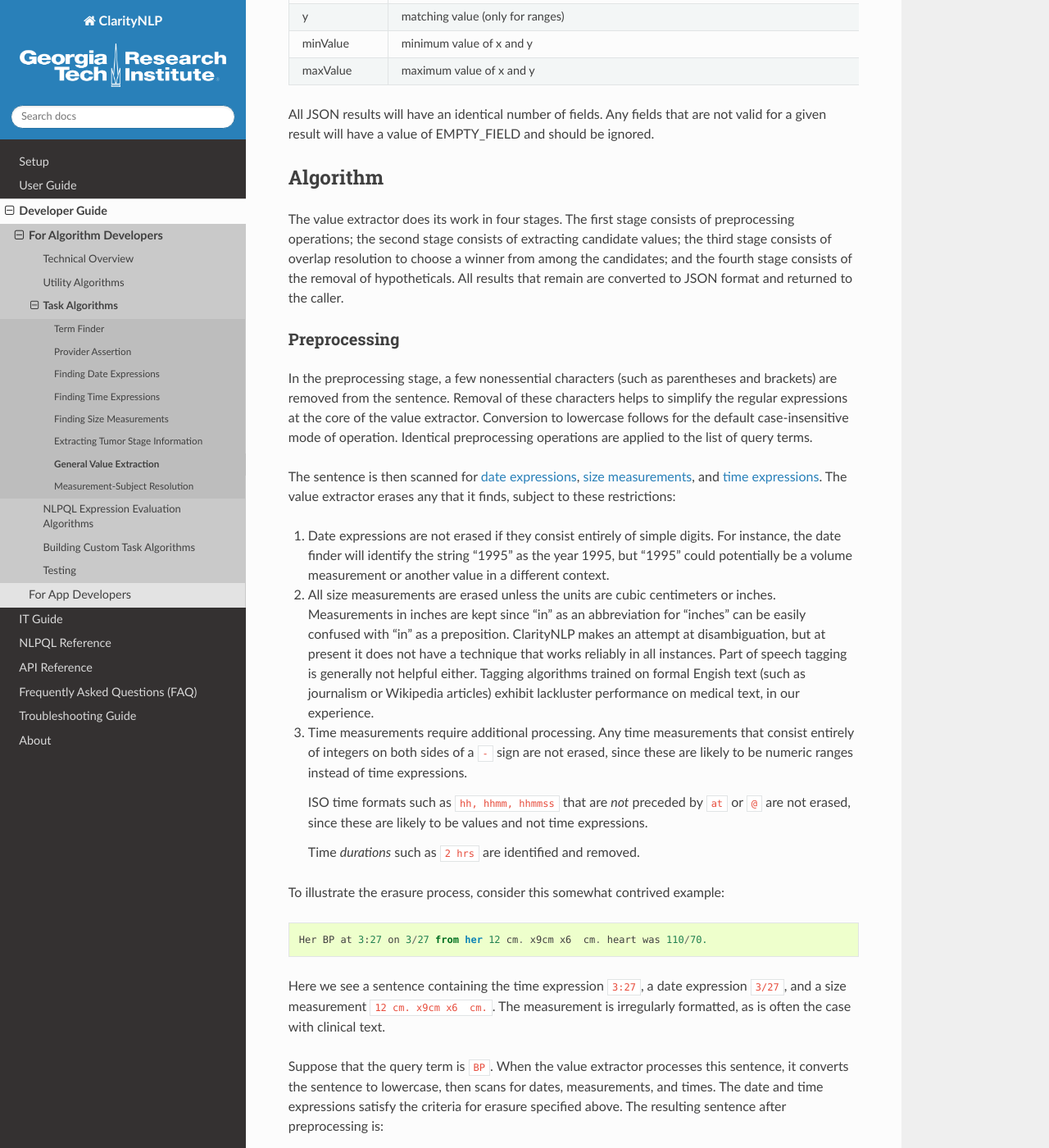
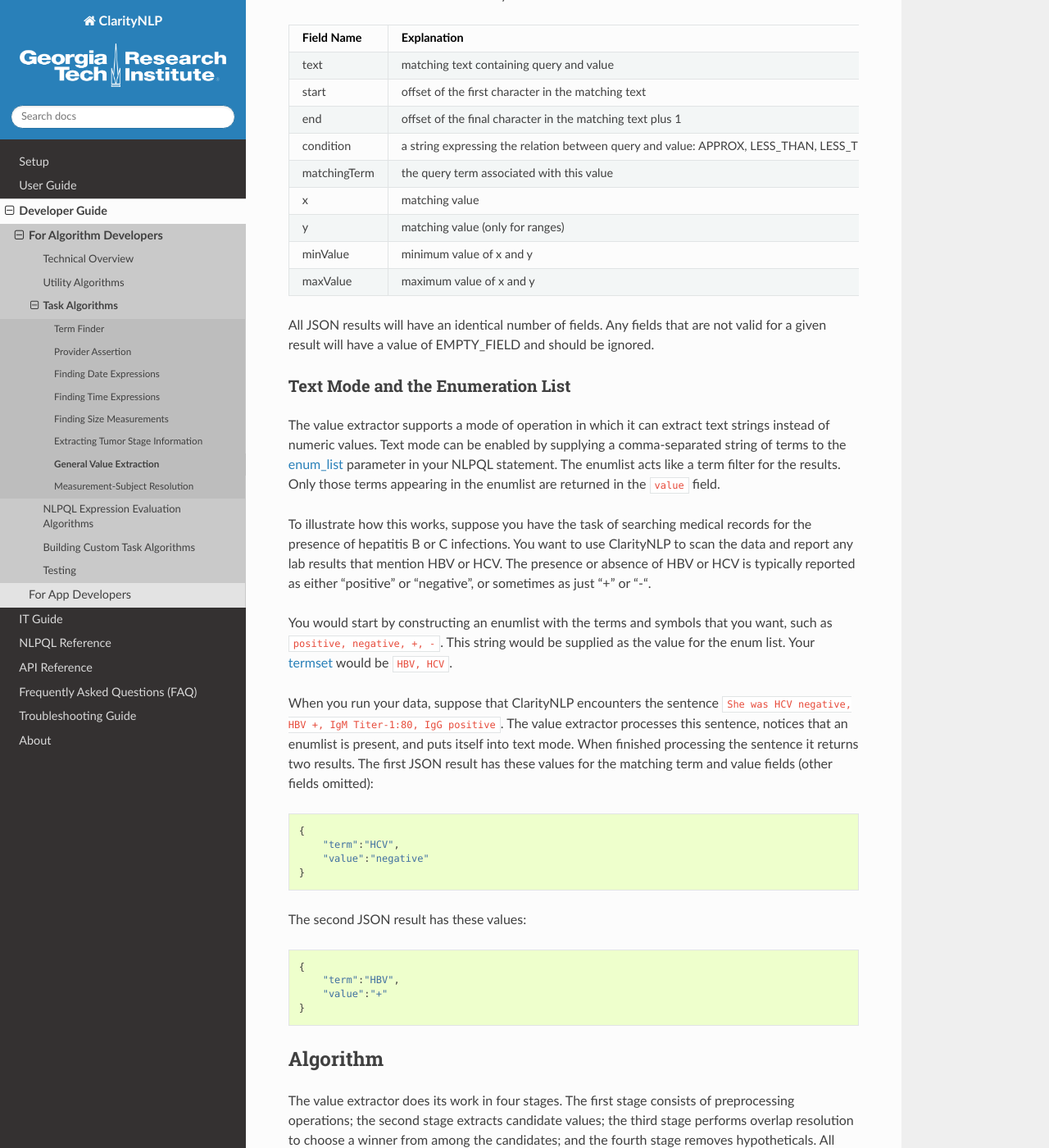
Before and after one commit to ClarityNLP/ClarityNLP, a Sphinx documentation site: the page built from docs/developer_guide/algorithms/value_extraction.rst, in a window 1280 px wide and 1400 px high, scrolled down 3372 px. Shown: the whole window at 82% size. Built offline with Sphinx 7.4.7 and the Read the Docs theme 2.0.0, drawn with Linux system fonts in a browser that asks for light colours; some of the changed text lies outside the part shown.

Commit message:
more udpates to value extractor documentation

```diff
--- a/docs/developer_guide/algorithms/value_extraction.rst
+++ b/docs/developer_guide/algorithms/value_extraction.rst
@@ -41,6 +41,17 @@
 ClarityNLP tries to understand these situations and correctly associate the
 value 98.6 with "temperature".
 
+We should state that this is a **generic** value extractor, which means that
+it is not specialized for finding any particular type of data, such as
+temperatures, blood pressures, or anything else. It instead uses an
+empirically-determined set of rules and regular expressions to find
+values (either numeric or textual - see below) that are likely to be associated
+with the supplied query terms.
+
+You can get better idea of what the value extractor does and the results that
+it finds by examining our comprehensive suite of
+`value extractor tests <https://github.com/ClarityNLP/ClarityNLP/blob/develop/nlp/algorithms/value_extraction/test_value_extractor.py>`_.
+
 Value Types
 -----------
 
@@ -79,6 +90,7 @@
 Narrative                          ``T was greater than 98.6``
 =================================  ==========================================================
 
+These are just a few of the many different variants that the value extractor supports.
 In general, the amount of whitespace between query and value is arbitrary.
 
 Result Filters
@@ -121,12 +133,13 @@
            sentence,                 # string, the sentence to be processed
            str_minval=None,          # minimum numeric value
            str_maxval=None,          # maximum numeric value
+           str_enumlist=None,        # comma-separated string of terms (see below)
            is_case_sensitive=False,  # set to True to preserve case
            is_denom_only=False)      # set to True to return denoms
 
 If the ``str_minval`` and ``str_maxval`` arguments are omitted, ClarityNLP accepts
-any numeric value that it finds for a given query. The other arguments should be
-self-explanatory.
+any numeric value that it finds for a given query. The ``str_enumlist`` argument
+will be explained below. The other arguments should be self-explanatory.
 
 Outputs
 -------
@@ -165,16 +178,55 @@
 not valid for a given result will have a value of EMPTY_FIELD and should be
 ignored.
 
+Text Mode and the Enumeration List
+----------------------------------
+
+The value extractor supports a mode of operation in which it can extract text
+strings instead of numeric values. Text mode can be enabled by supplying a
+comma-separated string of terms to the :ref:`enum_list <valueextractor>`
+parameter in your NLPQL statement. The enumlist acts like a term filter for the
+results. Only those terms appearing in the enumlist are returned in the
+``value`` field.
+
+To illustrate how this works, suppose you have the task of searching medical
+records for the presence of hepatitis B or C infections. You want to use
+ClarityNLP to scan the data and report any lab results that mention HBV or
+HCV. The presence or absence of HBV or HCV is typically reported as either
+"positive" or "negative", or sometimes as just "+" or "-".
+
+You would start by constructing an enumlist with the terms and
+symbols that you want, such as ``positive, negative, +, -``. This string would
+be supplied as the value for the enum list.  Your
+:ref:`termset <termset>` would be ``HBV, HCV``.
+
+When you run your data, suppose that ClarityNLP encounters the sentence
+``She was HCV negative, HBV +, IgM Titer-1:80, IgG positive``. The value
+extractor processes this sentence, notices that an enumlist is present, and
+puts itself into text mode. When finished processing the sentence it returns
+two results. The first JSON result has these values for the matching term and
+value fields (other fields omitted):
+::
+   {
+       "term":"HCV",
+       "value":"negative"
+   }
+
+The second JSON result has these values:
+::
+   {
+       "term":"HBV",
+       "value":"+"
+   }
+
 
 Algorithm
 =========
 
 The value extractor does its work in four stages. The first stage consists of
-preprocessing operations; the second stage consists of extracting candidate
-values; the third stage consists of overlap resolution to choose a winner
-from among the candidates; and the fourth stage consists of the removal of
-hypotheticals. All results that remain are converted to JSON format and
-returned to the caller.
+preprocessing operations; the second stage extracts candidate
+values; the third stage performs overlap resolution to choose a winner
+from among the candidates; and the fourth stage removes hypotheticals. All
+results that remain are converted to JSON format and returned to the caller.
 
 Preprocessing
 -------------
@@ -219,11 +271,11 @@
 
 To illustrate the erasure process, consider this somewhat contrived example:
 ::
-   Her BP at 3:27 on 3/27 from her 12 cm. x9cm x6  cm. heart was 110/70.
+   Her BP at 3:27 on3/27 from her12 cm. x9cm x6  cm. heart was110/70.
 
 Here we see a sentence containing the time expression ``3:27``, a date
 expression ``3/27``, and a size measurement ``12 cm. x9cm x6  cm.``. The
-measurement is irregularly formatted, as is often the case with clinical
+sentence is irregularly formatted, as is often the case with clinical
 text.
 
 Suppose that the query term is ``BP``.  When the value extractor processes
@@ -251,7 +303,7 @@
 These regexes each scan the sentence and attempt to recognize various contexts
 from which to extract values. These contexts are:
 
-1. A range involving two fractions connected by between/and or from/to:
+1. A range involving two fractions connected by "between/and" or "from/to":
 
    ``BP varied from 110/70 to 120/80.``
 
@@ -267,7 +319,7 @@
 
    ``Platelets between 25k and 38k``
 
-5. A numeric range involving between/and or from/to:
+5. A numeric range involving "between/and" or "from/to":
 
    ``Respiration rate between 22 and 32``
 
```
Also changed, not shown: other parts of docs/developer_guide/algorithms/value_extraction.rst (+0 -5 lines).
